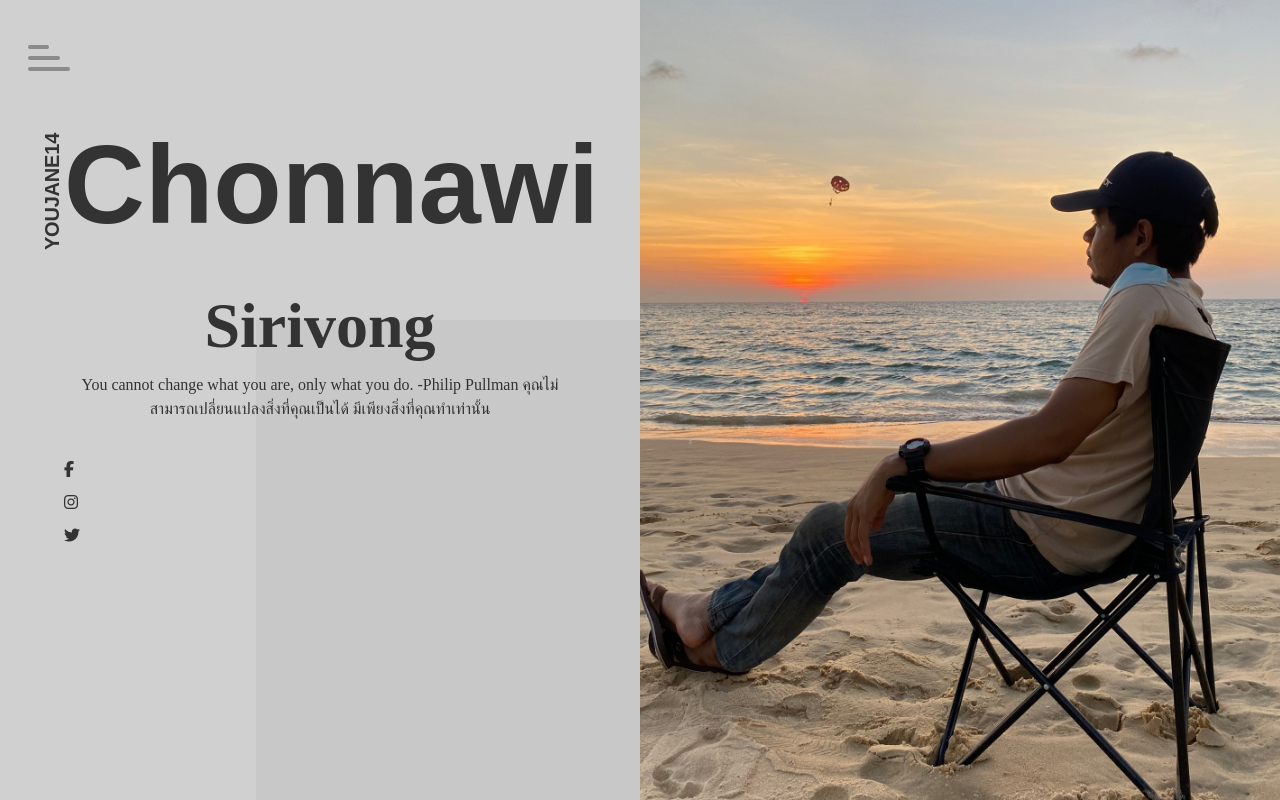
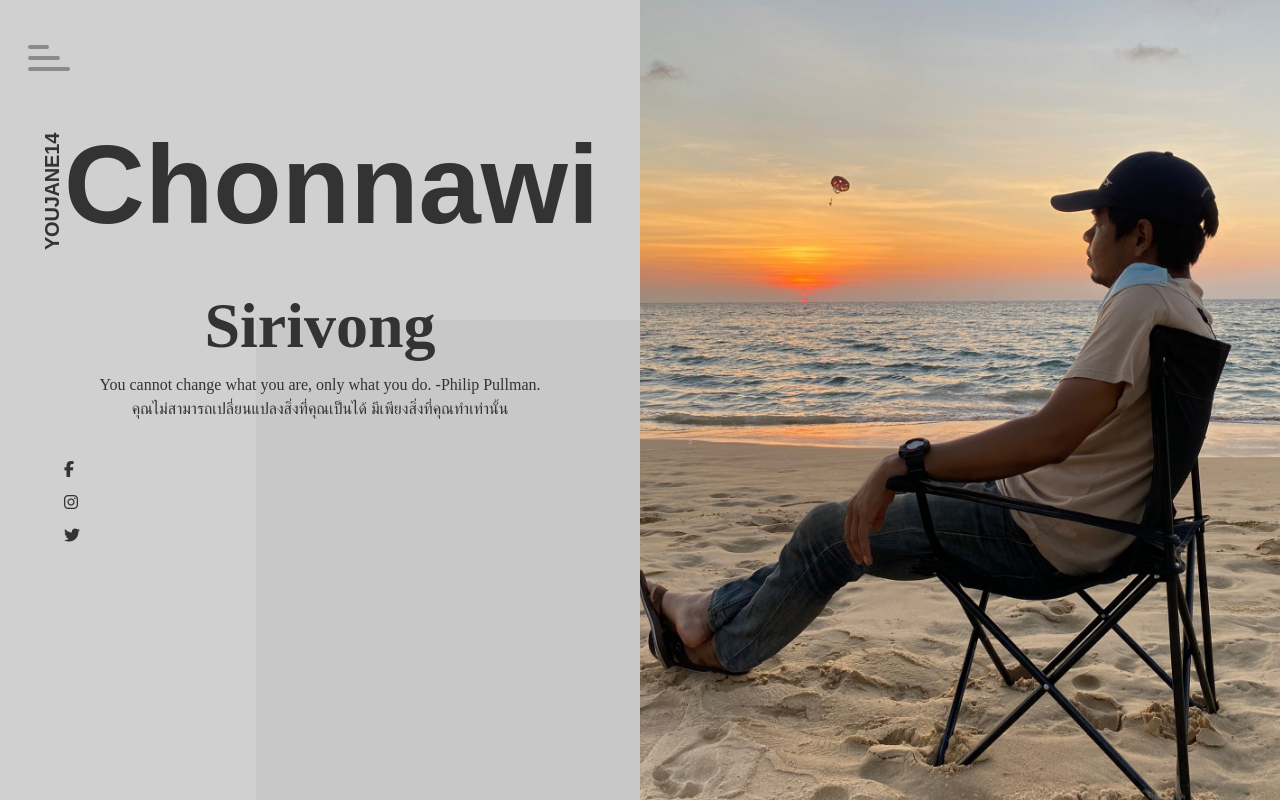
Before and after one commit to youjane11/profilehome, a plain HTML site: page index.html in a window 1280 px wide. Drawn offline with Linux system fonts and the light colour scheme.

Commit message:
Update index.html

```diff
--- a/index.html
+++ b/index.html
@@ -30,7 +30,7 @@
             <h1>Chonnawi</h1>
             <h2>Sirivong</h2>
             <p>
-You cannot change what you are, only what you do. -Philip Pullman
+You cannot change what you are, only what you do. -Philip Pullman. <br>
 คุณไม่สามารถเปลี่ยนแปลงสิ่งที่คุณเป็นได้ มีเพียงสิ่งที่คุณทำเท่านั้น
 
 </p>
```
